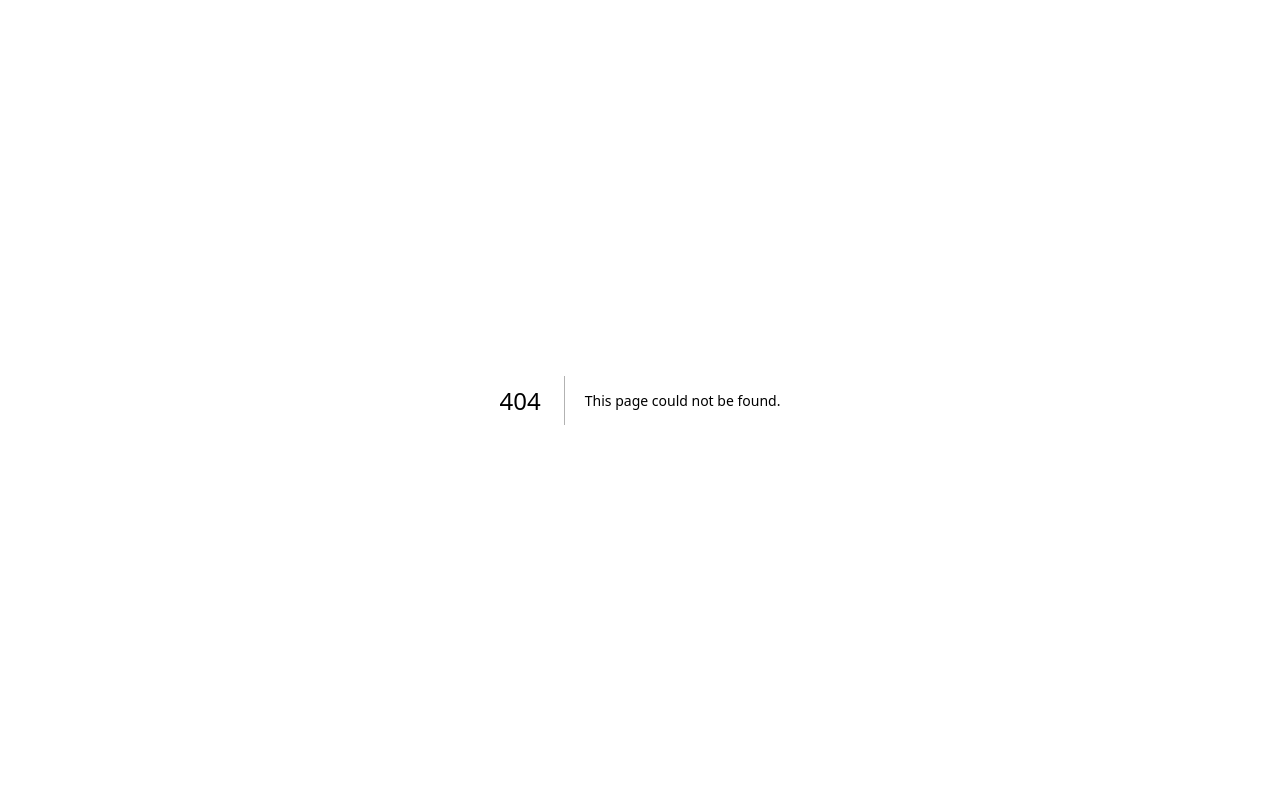
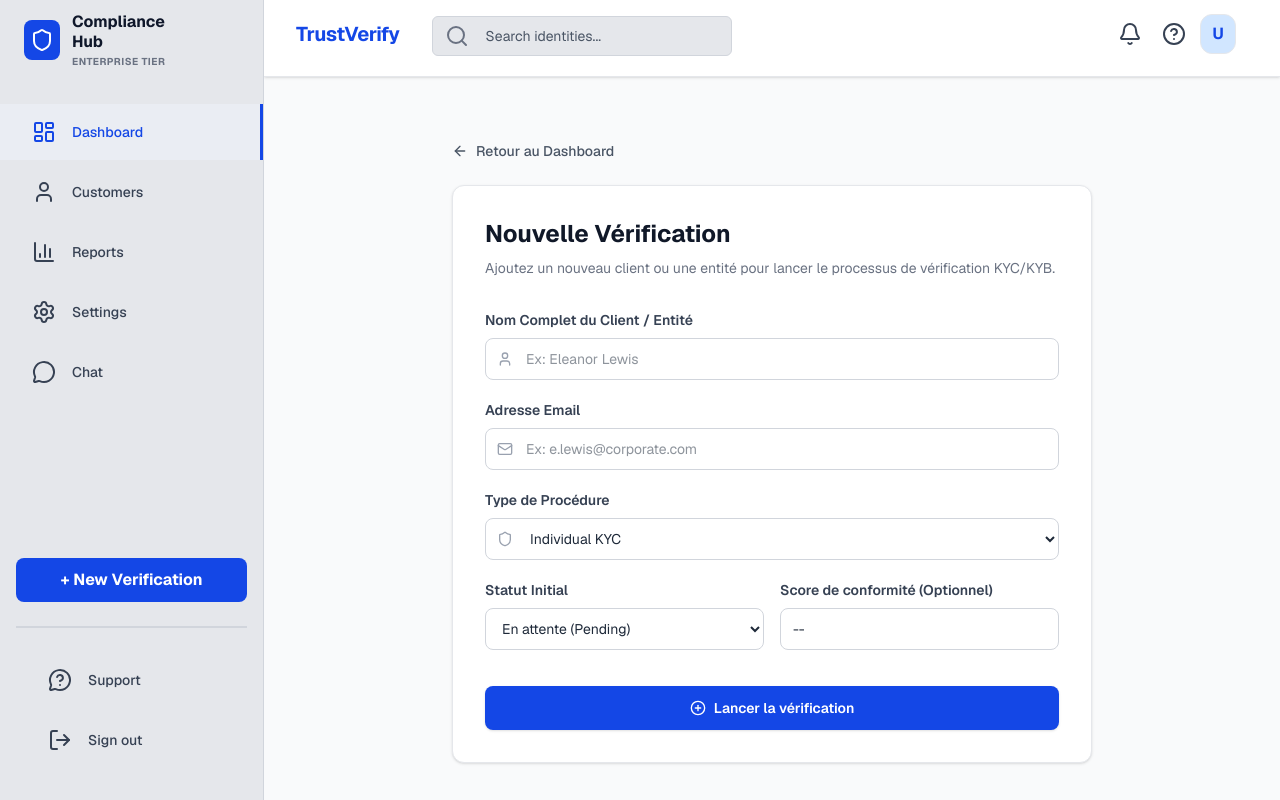
Before and after one commit to Rounatto/kyc, a Next.js app: page /dashboard/new-verification in a window 1280 px wide. Before the commit this address had no page. Built offline with nearby package versions, Linux system fonts and the light colour scheme; no server answers.

Commit message:
New form page and its api to upload in the db the  customers information for verification

```diff
--- /dev/null
+++ b/app/api/customers/route.ts
@@ -0,0 +1,36 @@
+import { NextResponse } from "next/server";
+import prisma from "@/lib/prisma";
+
+export async function POST(req: Request ) {
+    try {
+        const body = await req.json();
+        const { customerName, email, type, status, score, userId } = body;
+
+        if (!customerName || !email || !type || !userId) {
+            return NextResponse.json({
+                error: "Missing required fields",
+            }, { status: 400 });
+        }
+        const newRequest = await prisma.verificationRequest.create({
+            data: {
+                customerName: customerName,
+                email: email,
+                type: type,
+                status: status || "pending",
+                score: score || "--",
+                userId: userId,
+            },
+        });
+        return NextResponse.json({
+            message: "Verification request created successfully", data: newRequest }, { status: 201 });
+    } catch (error: any) {
+        console.error("Error creating verification request:", error);
+        return NextResponse.json({ error: error.message }, { status: 500 });
+    }
+}
+
+export async function GET() {
+    try {
+        const requests = //gemini
+    }
+}
--- a/app/dashboard/layout.tsx
+++ b/app/dashboard/layout.tsx
@@ -122,7 +122,9 @@ export default function RootLayout({ children }: Readonly<{
         </nav>
         <div className="hidden md:flex md:flex-col w-full p-4 gap-4 mb-4">{/*bouton, ligne et actions secondaires*/}
             <button className="w-full bg-blue-700 hover:bg-blue-600 text-white font-medium py-2.5 rounded-lg flex items-center justify-center gap-2 transition-colors text-sm cursor-pointer">{/*bouton new verification*/}
-              <span className="text-base font-bold">+</span> New Verification
+              <Link href="/dashboard/new-verification" className="text-base font-bold">
+                  + New Verification
+              </Link>
             </button>
             {/*ligne de séparation*/}
             <div className="w-full h-[2px] bg-gray-300 mt-2 mb-2"></div>
--- /dev/null
+++ b/app/dashboard/new-verification/page.tsx
@@ -0,0 +1,141 @@
+"use client";
+
+import { useState } from "react";
+import { useSession } from "next-auth/react";
+import { useRouter } from "next/navigation";
+import { User, Mail, Shield, CheckCircle, ArrowLeft, PlusCircle } from "lucide-react";
+import Link from "next/link";
+import Header from "@/components/header";
+
+export default function NewVerificationPage() {
+    const { data: session } = useSession();
+    const router = useRouter();
+
+    // Les variables d'état pour notre formulaire
+    const [customerName, setCustomerName] = useState("");
+    const [email, setEmail] = useState("");
+    const [type, setType] = useState("Individual KYC");
+    const [status, setStatus] = useState("pending");
+    const [score, setScore] = useState("--");
+    const [loading, setLoading] = useState(false);
+    const [success, setSuccess] = useState(false);
+
+    const handleSubmit = async (e: React.FormEvent) => {
+        e.preventDefault();
+        setLoading(true);
+
+        try {
+            const response = await fetch("/api/customers", {
+                method: "POST",
+                headers: {
+                    "Content-Type": "application/json",
+                },
+                body: JSON.stringify({
+                    customerName,
+                    email,
+                    type,
+                    status,
+                    score,
+                    userId: (session?.user as any)?.id,
+                }),
+            });
+
+            const data = await response.json();
+
+            if (response.ok) {
+                setSuccess(true);
+                // On attend 1.5 seconde pour laisser l'utilisateur voir le succès, puis on redirige
+                setTimeout(() => {
+                    router.push("/dashboard");
+                }, 1500);
+            } else {
+                alert(data.error || "Une erreur est survenue");
+            }
+        } catch (error) {
+            console.error(error);
+            alert("Erreur de connexion avec le serveur");
+        } finally {
+            setLoading(false);
+        }
+    };
+
+    return (
+        <div className="w-full min-h-screen bg-gray-50">
+            <Header />
+
+            <div className="max-w-2xl mx-auto px-4 py-8">
+                <Link href="/dashboard" className="inline-flex items-center gap-2 text-sm text-gray-600 hover:text-blue-700 font-medium mb-6 transition-colors">
+                    <ArrowLeft className="w-4 h-4" /> Retour au Dashboard
+                </Link>
+
+                <div className="bg-white border border-gray-200 shadow-sm rounded-xl p-6 md:p-8">
+                    <h2 className="text-2xl font-bold text-gray-900 mb-2">Nouvelle Vérification</h2>
+                    <p className="text-sm text-gray-500 mb-8">Ajoutez un nouveau client ou une entité pour lancer le processus de vérification KYC/KYB.</p>
+
+                    {success && (
+                        <div className="mb-6 p-4 bg-green-50 border border-green-200 text-green-700 rounded-lg flex items-center gap-3 text-sm font-medium">
+                            <CheckCircle className="w-5 h-5 text-green-600" /> Client enregistré ! Redirection...
+                        </div>
+                    )}
+
+                    <form onSubmit={handleSubmit} className="flex flex-col gap-5">
+                        {/* Nom du Client */}
+                        <div className="flex flex-col gap-2">
+                            <label className="text-sm font-semibold text-gray-700">Nom Complet du Client / Entité</label>
+                            <div className="relative">
+                                <User className="w-4 h-4 text-gray-400 absolute left-3 top-1/2 -translate-y-1/2" />
+                                <input type="text" placeholder="Ex: Eleanor Lewis" value={customerName} onChange={(e) => setCustomerName(e.target.value)} required className="w-full border border-gray-300 rounded-lg py-2.5 pl-10 pr-4 text-sm outline-none focus:border-blue-500 focus:ring-1 focus:ring-blue-500 text-gray-800" />
+                            </div>
+                        </div>
+
+                        {/* Email du Client */}
+                        <div className="flex flex-col gap-2">
+                            <label className="text-sm font-semibold text-gray-700">Adresse Email</label>
+                            <div className="relative">
+                                <Mail className="w-4 h-4 text-gray-400 absolute left-3 top-1/2 -translate-y-1/2" />
+                                <input type="email" placeholder="Ex: e.lewis@corporate.com" value={email} onChange={(e) => setEmail(e.target.value)} required className="w-full border border-gray-300 rounded-lg py-2.5 pl-10 pr-4 text-sm outline-none focus:border-blue-500 focus:ring-1 focus:ring-blue-500 text-gray-800" />
+                            </div>
+                        </div>
+
+                        {/* Type de Vérification */}
+                        <div className="flex flex-col gap-2">
+                            <label className="text-sm font-semibold text-gray-700">Type de Procédure</label>
+                            <div className="relative">
+                                <Shield className="w-4 h-4 text-gray-400 absolute left-3 top-1/2 -translate-y-1/2" />
+                                <select value={type} onChange={(e) => setType(e.target.value)} className="w-full border border-gray-300 bg-white rounded-lg py-2.5 pl-10 pr-4 text-sm outline-none focus:border-blue-500 focus:ring-1 focus:ring-blue-500 text-gray-800 cursor-pointer">
+                                    <option value="Individual KYC">Individual KYC</option>
+                                    <option value="Corporate KYB">Corporate KYB</option>
+                                    <option value="Entity Screening">Entity Screening</option>
+                                    <option value="other">Autre</option>
+                                </select>
+                            </div>
+                        </div>
+
+                        {/* Statut Initial & Score (Simulé pour le backoffice) */}
+                        <div className="grid grid-cols-1 sm:grid-cols-2 gap-4">
+                            <div className="flex flex-col gap-2">
+                                <label className="text-sm font-semibold text-gray-700">Statut Initial</label>
+                                <select value={status} onChange={(e) => setStatus(e.target.value)} className="w-full border border-gray-300 bg-white rounded-lg py-2.5 px-3 text-sm outline-none focus:border-blue-500 focus:ring-1 focus:ring-blue-500 text-gray-800 cursor-pointer">
+                                    <option value="pending">En attente (Pending)</option>
+                                    <option value="verified">Vérifié (Verified)</option>
+                                    <option value="rejected">Rejeté (Rejected)</option>
+                                </select>
+                            </div>
+
+                            <div className="flex flex-col gap-2">
+                                <label className="text-sm font-semibold text-gray-700">Score de conformité (Optionnel)</label>
+                                <input type="text" placeholder="Ex: 94/100 ou --" value={score} onChange={(e) => setScore(e.target.value)} className="w-full border border-gray-300 rounded-lg py-2.5 px-3 text-sm outline-none focus:border-blue-500 focus:ring-1 focus:ring-blue-500 text-gray-800" />
+                            </div>
+                        </div>
+
+                        {/* Bouton de soumission */}
+                        <button type="submit" disabled={loading} className="mt-4 flex items-center justify-center gap-2 w-full px-6 py-3 bg-blue-700 hover:bg-blue-800 text-white font-semibold rounded-lg shadow-sm transition-colors disabled:bg-blue-400 cursor-pointer text-sm">
+                            <PlusCircle className="w-4 h-4" />
+                            {loading ? "Création en cours..." : "Lancer la vérification"}
+                        </button>
+                    </form>
+                </div>
+            </div>
+        </div>
+    );
+}
```
Also changed, not shown: 1 other file (tests, documents, lock files or other folders).
